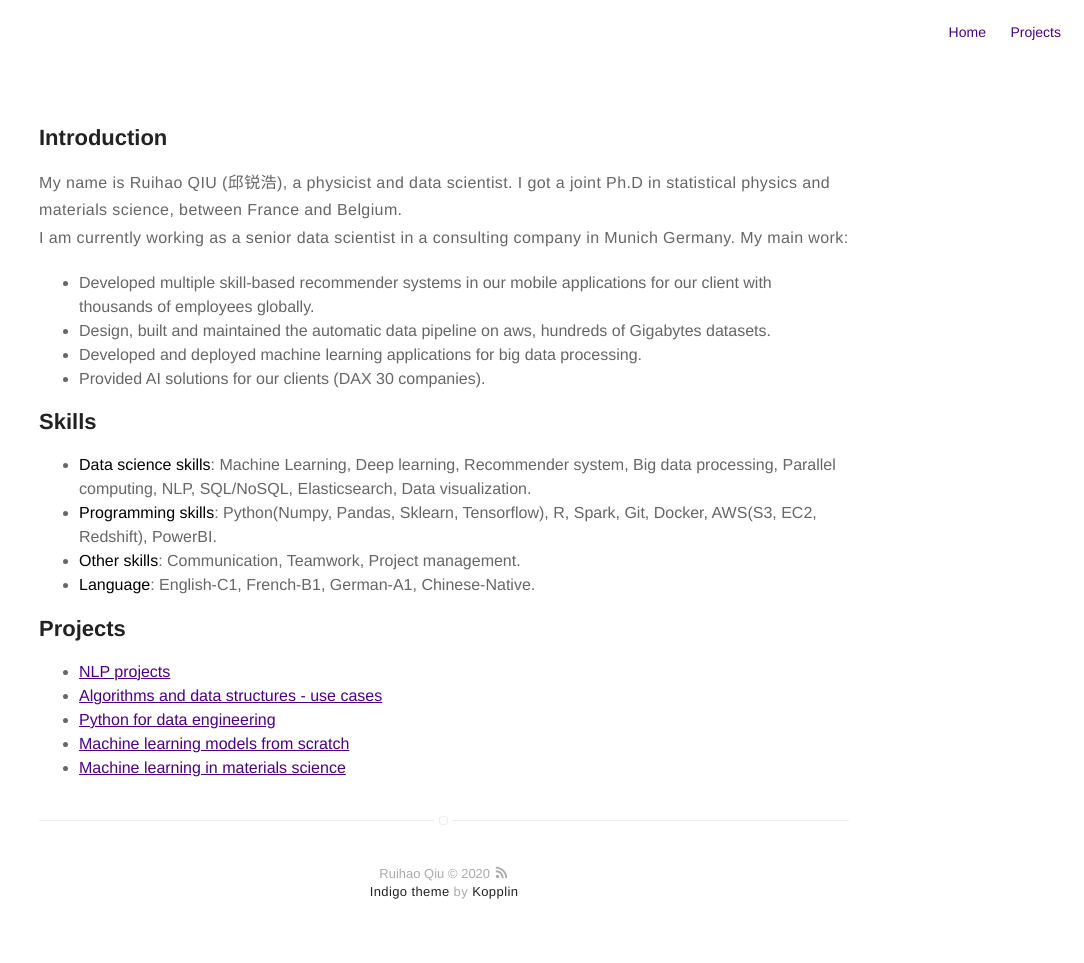
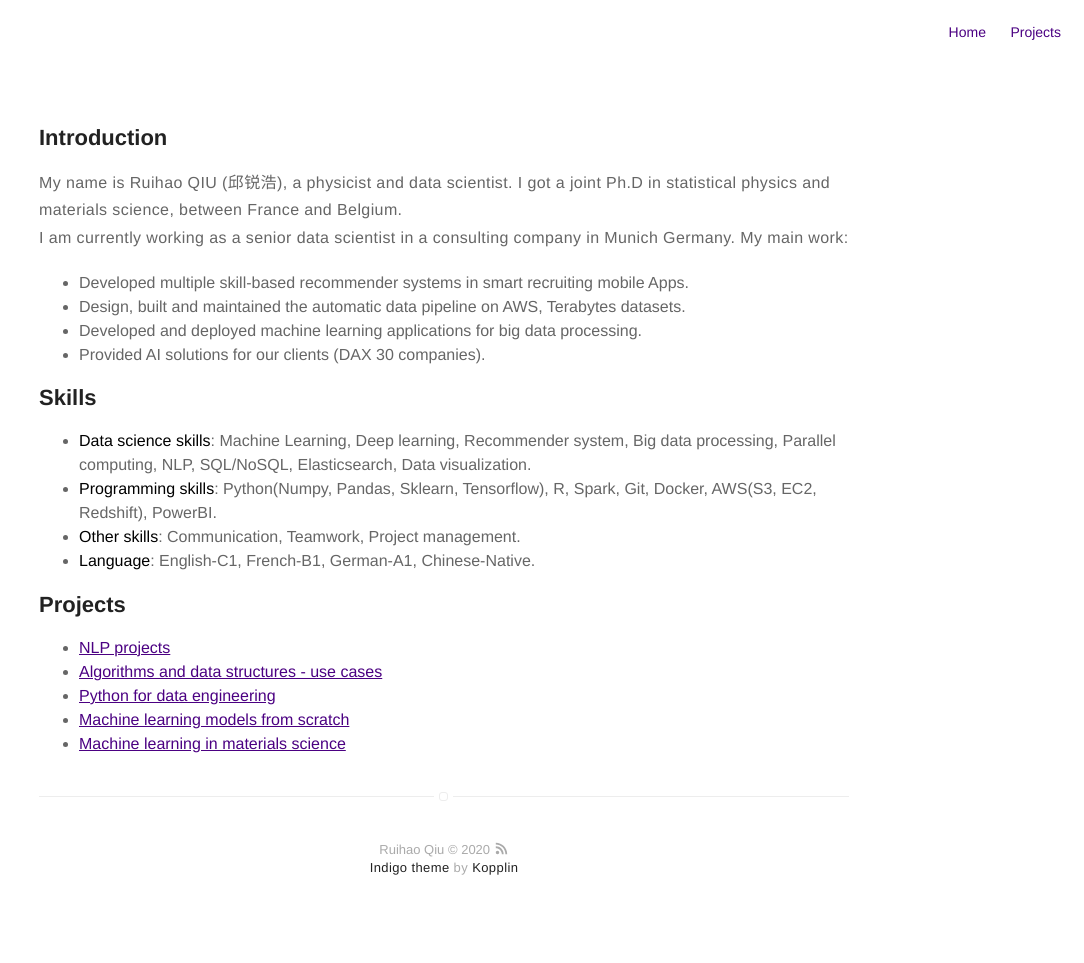
Before and after one commit to RuihaoQiu/RuihaoQiu.github.io, a Jekyll site: the page built from about.md, in a window 1280 px wide. Shown: the whole page, without its empty margins (196-1280 px from the left). Built offline with Jekyll 4.4.1, drawn with Linux system fonts in a browser that asks for light colours; after the commit the page ends 939 px from its top, so only the background shows below that.

Commit message:
modify readme

```diff
--- a/about.md
+++ b/about.md
@@ -9,8 +9,8 @@ My name is Ruihao QIU (邱锐浩), a physicist and data scientist.
 I got a joint Ph.D in statistical physics and materials science, between France and Belgium.
 I am currently working as a senior data scientist in a consulting company in Munich Germany. My main work:
 
-- Developed multiple skill-based recommender systems in our mobile applications for our client with thousands of employees globally.
-- Design, built and maintained the automatic data pipeline on aws, hundreds of Gigabytes datasets.
+- Developed multiple skill-based recommender systems in smart recruiting mobile Apps.
+- Design, built and maintained the automatic data pipeline on AWS, Terabytes datasets.
 - Developed and deployed machine learning applications for big data processing.
 - Provided AI solutions for our clients (DAX 30 companies).
 
```
